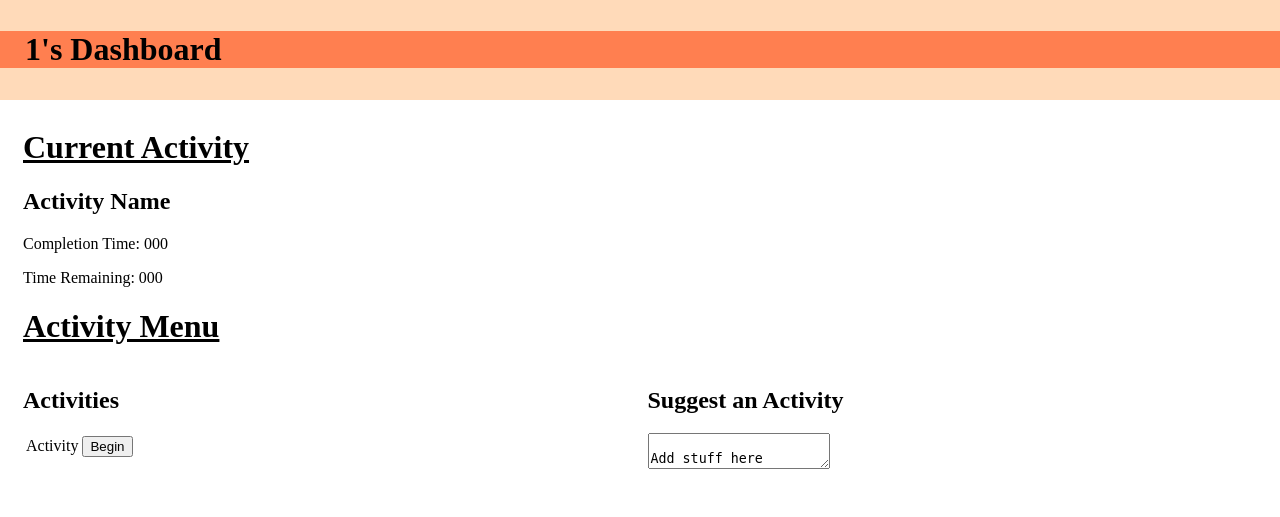
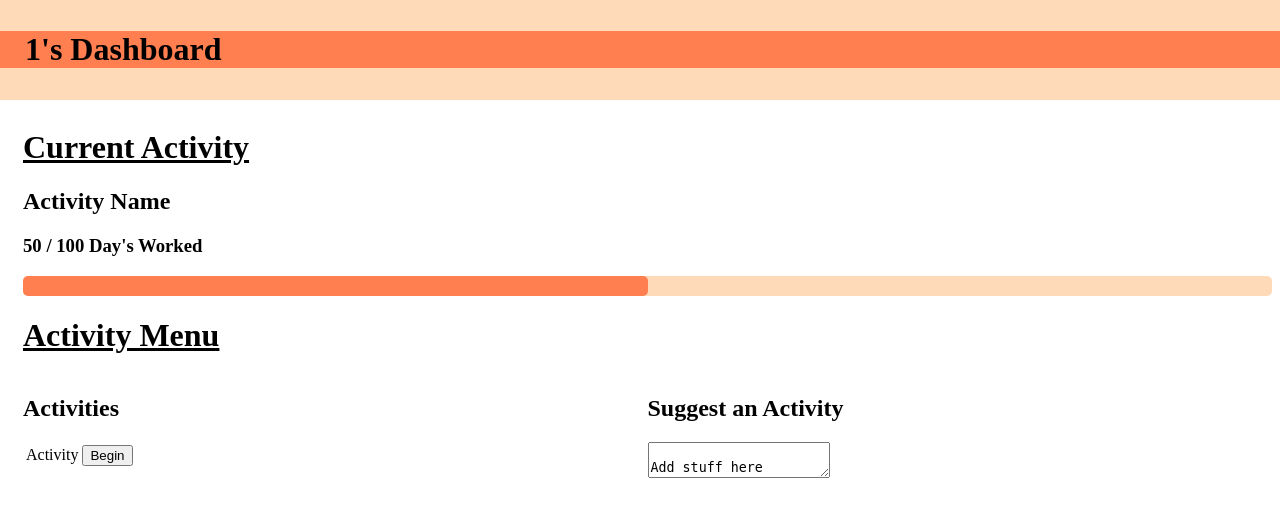
Before and after one commit to noalssmith/DnDManager, a Django app: page /downtimeTracker/dashboard/1 in a window 1280 px wide. Shown: the top 517 px of the page. Run offline with Django 4.2, Linux system fonts and the light colour scheme.

Commit message:
Added Progress Bar

```diff
--- /dev/null
+++ b/DowntimeTracker/static/dashboard.js
@@ -0,0 +1,6 @@
+const totalDays = 100;
+const daysCompleted = 50;
+const progressBar = document.querySelector('.progress-bar');
+const percent = Math.round(daysCompleted / totalDays * 100);
+progressBar.style.width = percent + '%';
+progressBar.setAttribute('aria-valuenow', percentage);
--- a/DowntimeTracker/static/style.css
+++ b/DowntimeTracker/static/style.css
@@ -22,3 +22,21 @@ body{
 .column {
     flex: 50%;
 }
+
+.progress {
+    height: 20px;
+    background-color: peachpuff;
+    border-radius: 5px;
+    margin-bottom: 20px;
+  }
+
+  .progress-bar {
+    height: 100%;
+    background-color: coral;
+    border-radius: 5px;
+    text-align: center;
+    line-height: 20px;
+    color: white;
+    font-weight: bold;
+    transition: width 0.5s ease-in-out;
+  }
--- a/DowntimeTracker/templates/dashboard.html
+++ b/DowntimeTracker/templates/dashboard.html
@@ -8,7 +8,7 @@
 		<meta charset="utf-8">
         <link rel="stylesheet" href="{% static 'style.css' %}">
 
-	</head>
+    </head>
 	<body>
         <div class="fixed-header">
             <h1 style="padding-left: 25px; background-color: coral;"><strong>{{ name }}'s Dashboard</strong></h1>
@@ -16,8 +16,10 @@
         <div>
             <h1><u>Current Activity</u></h1>
             <h2>Activity Name</h2>
-            <p>Completion Time: 000</p>
-            <p>Time Remaining: 000</p>
+            <h3>50 / 100 Day's Worked</h3>
+            <div class="progress">
+                <div class="progress-bar" role="progressbar" aria-valuenow="50" aria-volumemin="0" aria-valuemax="100"></div>
+            </div>
         </div>
         <h1><u>Activity Menu</u></h1>
         <div class="row">
@@ -39,5 +41,6 @@
                 </textarea>
             </div>
         </div>
+        <script src="{% static 'dashboard.js' %}"></script>
 	</body>
 </html>
```
